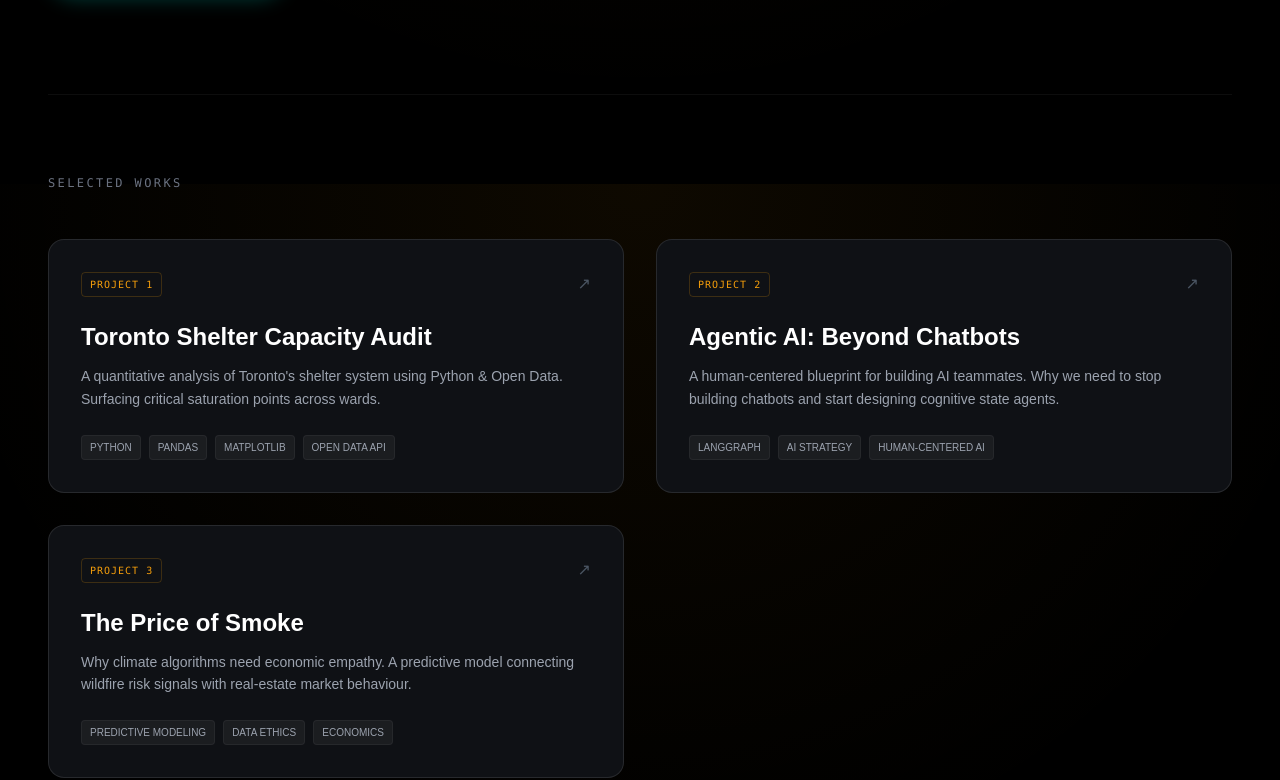
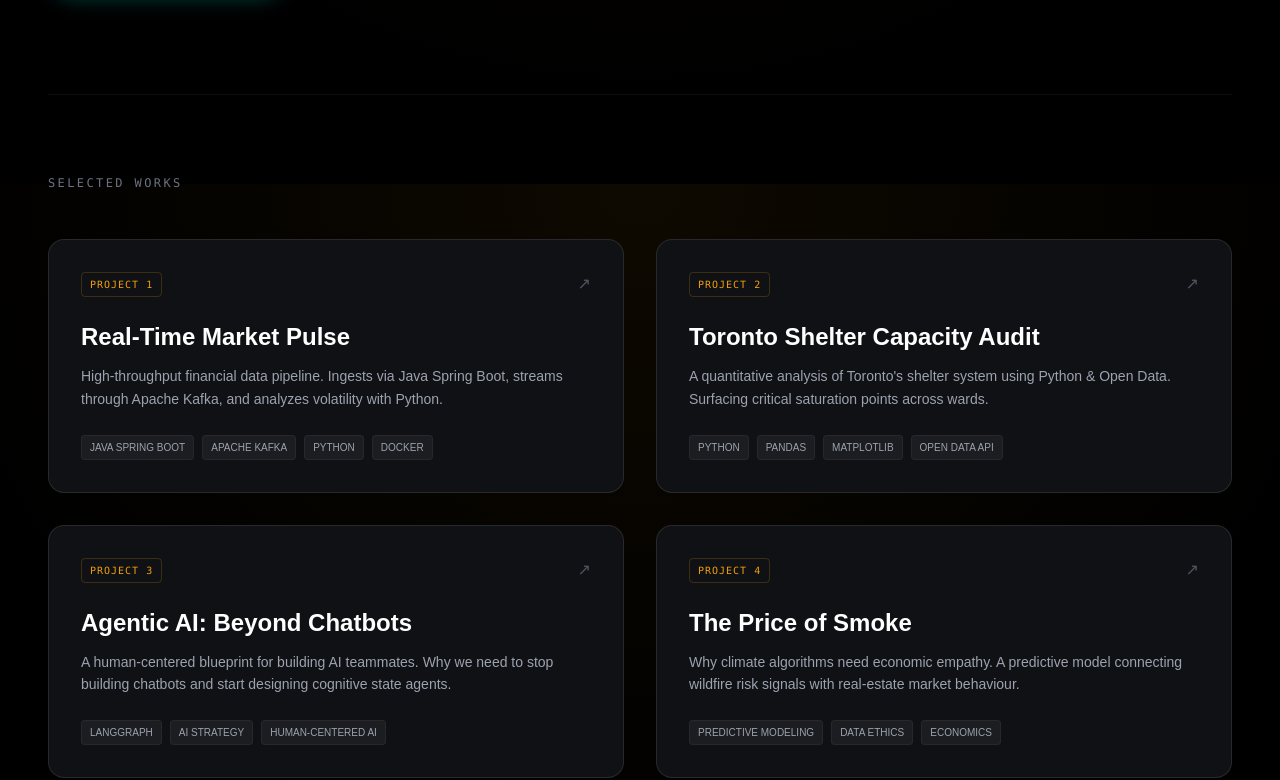
Before and after one commit to kamyarkian/kamyarkian-io, a Next.js app: page / in a window 1280 px wide. Shown: the part 616-1396 px from the top of the page. Built offline with nearby package versions, Linux system fonts and the light colour scheme.

Commit message:
Strategic Update: Promoted Market Pulse to #1 Project

```diff
--- a/src/app/page.tsx
+++ b/src/app/page.tsx
@@ -1,7 +1,14 @@
 import Link from "next/link";
 
-// DATA: Projects with REAL Links
+// DATA: Projects (Reordered for Maximum Impact: Engineering First)
 const projects = [
+  {
+    slug: "market-pulse",
+    title: "Real-Time Market Pulse",
+    description: "High-throughput financial data pipeline. Ingests via Java Spring Boot, streams through Apache Kafka, and analyzes volatility with Python.",
+    tags: ["JAVA SPRING BOOT", "APACHE KAFKA", "PYTHON", "DOCKER"],
+    link: "https://github.com/KamyarKian/market-pulse"
+  },
   {
     slug: "toronto-shelter",
     title: "Toronto Shelter Capacity Audit",
@@ -73,7 +80,7 @@ export default function Home() {
           Kamyar designs and ships production-grade data products that blend robust Python engineering, cognitive science, and North American market strategy.
         </p>
 
-        {/* Buttons (NOW WIRED TO SECTIONS) */}
+        {/* Buttons (Wired to Sections) */}
         <div className="flex flex-wrap gap-4 pt-6">
           <a
             href="#works"
```
